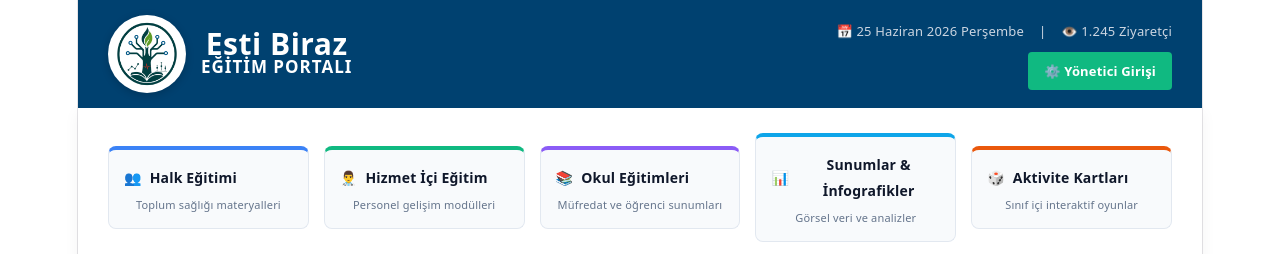
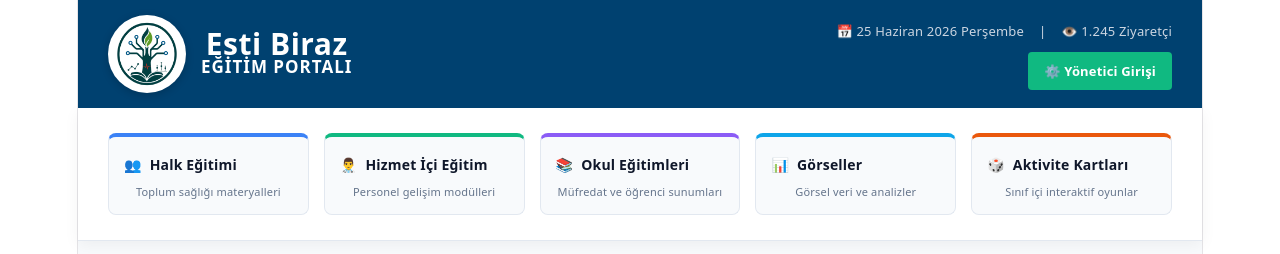
Before and after one commit to mgulaydr-svg/egitim-portali, a React (Vite) app: page / in a window 1280 px wide. Shown: the top 254 px of the page. Built offline with nearby package versions, Linux system fonts and the light colour scheme; no server answers; the database is empty.

Commit message:
görseller

```diff
--- a/src/components/Navbar.jsx
+++ b/src/components/Navbar.jsx
@@ -16,7 +16,7 @@ export default function Navbar() {
     { title: "Halk Eğitimi", desc: "Toplum sağlığı materyalleri", link: "/?kategori=Halk Eğitimi", icon: "👥", color: "#3b82f6" },
     { title: "Hizmet İçi Eğitim", desc: "Personel gelişim modülleri", link: "/?kategori=Hizmet İçi Eğitim", icon: "👨‍⚕️", color: "#10b981" },
     { title: "Okul Eğitimleri", desc: "Müfredat ve öğrenci sunumları", link: "/?kategori=Okul Eğitimleri", icon: "📚", color: "#8b5cf6" },
-    { title: "Sunumlar & İnfografikler", desc: "Görsel veri ve analizler", link: `/?kategori=${encodeURIComponent('Sunumlar & İnfografikler')}`, icon: "📊", color: "#0ea5e9" },
+    { title: "Görseller", desc: "Görsel veri ve analizler", link: `/?kategori=${encodeURIComponent('Sunumlar & İnfografikler')}`, icon: "📊", color: "#0ea5e9" },
     { title: "Aktivite Kartları", desc: "Sınıf içi interaktif oyunlar", link: "/?kategori=Aktivite Kartları", icon: "🎲", color: "#ea580c" }
   ];
 
```
